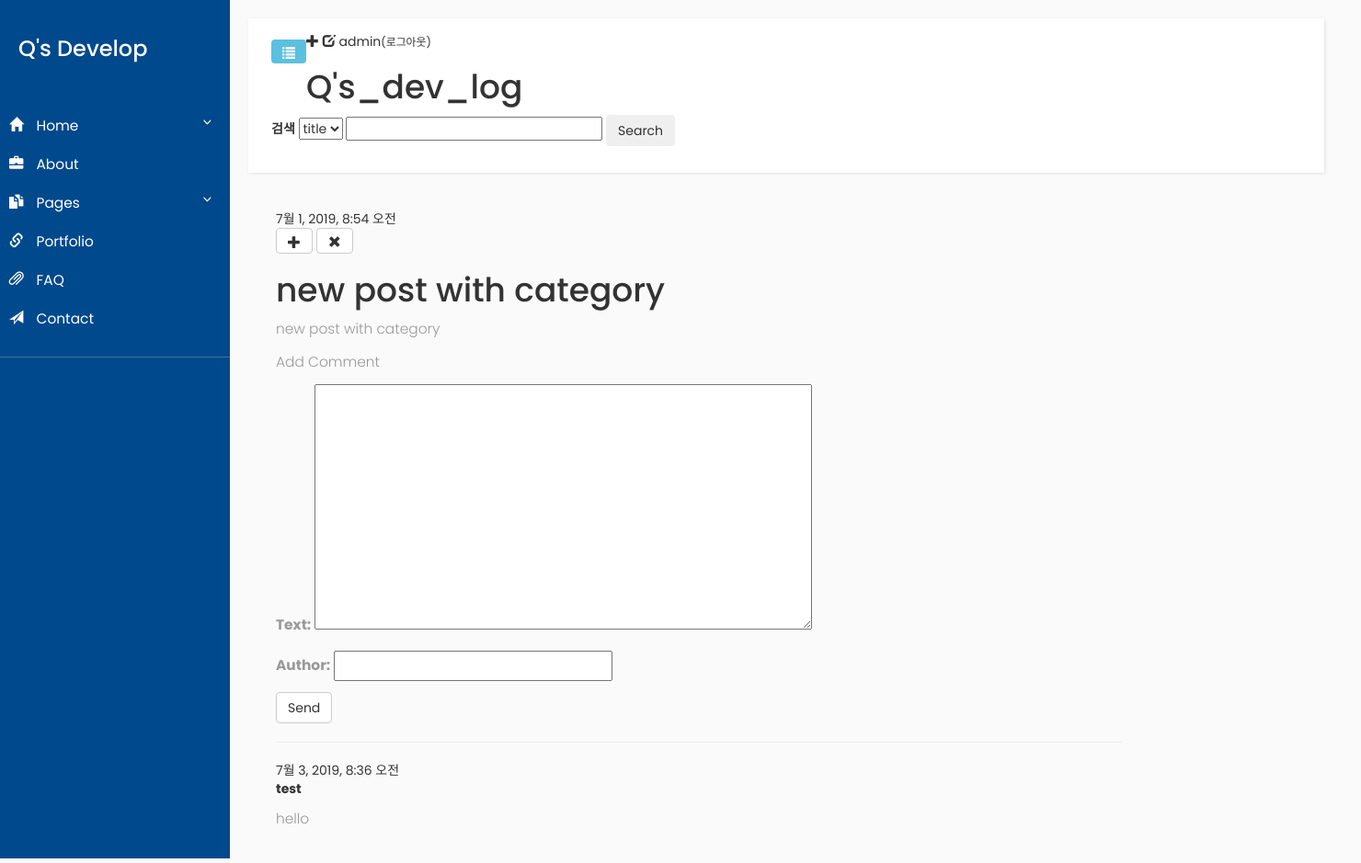
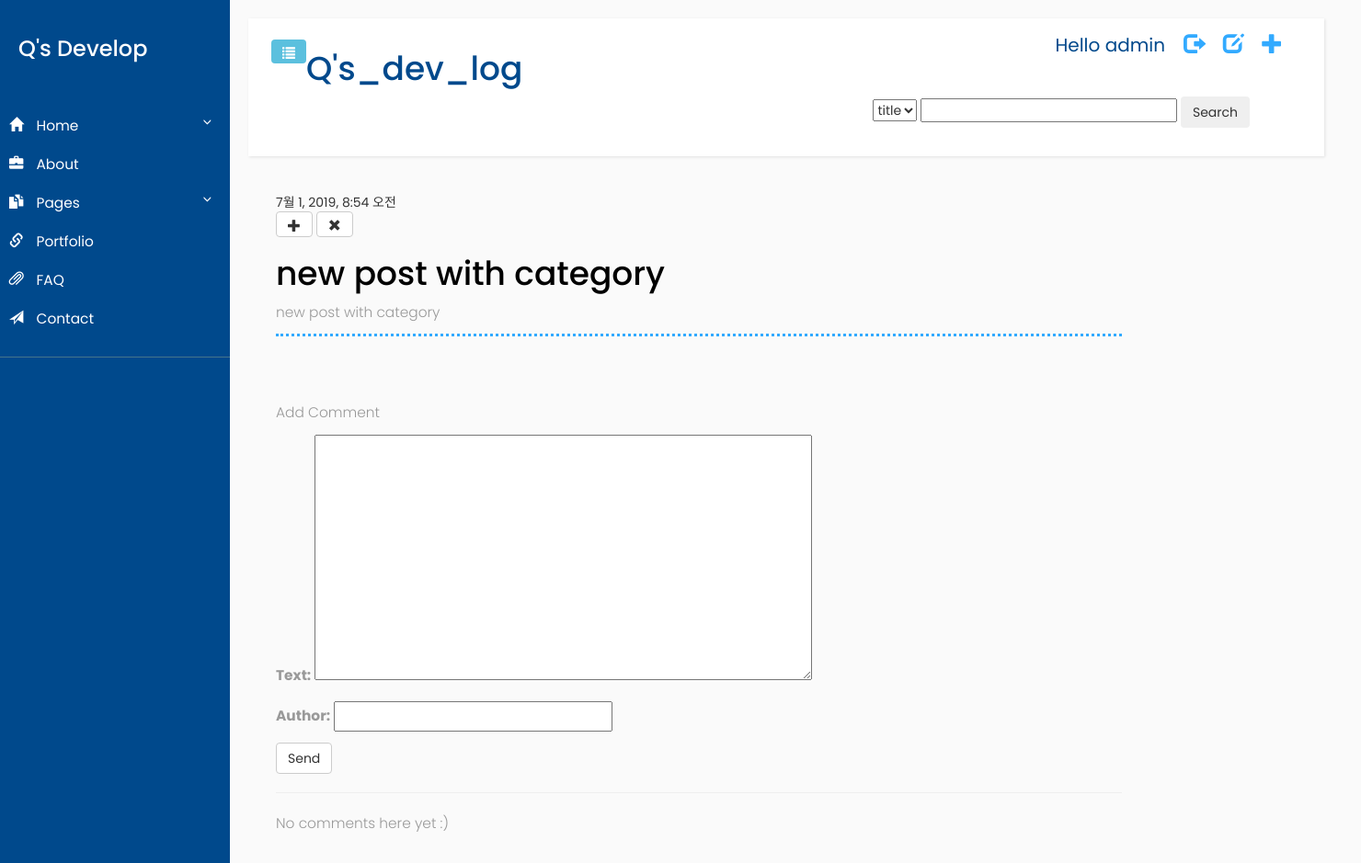
Before and after one commit to HyunQQ/Q-django, a Django app: page /post/2/ in a window 1480 px wide. Shown: the whole page at 92% size. Run offline with Django 3.2, Linux system fonts and the light colour scheme; a user stored in the database is signed in; data comes from the database, SQL or seed files in the repository; both versions use the stored data as it was after the commit; some libraries are stand-ins or nearby versions.

Commit message:
기본 디자인 수정 중

```diff
--- /dev/null
+++ b/blog/static/blog/css/blog_header.css
@@ -0,0 +1,66 @@
+h1 a{
+    color: #00498c;
+    size : 100px;
+}
+
+
+
+.top-menu, .top-menu:hover, .top-menu:visited{
+    color: #32AAFF;
+    float: right;
+    font-size: 17pt;
+    margin-right: 20px;
+}
+
+.userName{
+    float: right;
+    margin-right: 20px;
+    color: #00498c;
+    font-family: inherit;
+    font-size: 20px;
+}
+
+.post{
+
+    position: relative;
+    margin-bottom: 70px;
+    border-color: #32AAFF;
+    border-bottom-style: dotted;
+
+}
+.post:hover{
+    background-color: #d3d3d3;
+}
+
+.post #date{
+
+    color: #828282;
+}
+.post h1{
+    color: #000000;
+}
+.post #contents{
+    text-align: center;
+
+}
+
+.post #category{
+    color: #828282;
+}
+
+.comment{
+    margin: 20px 0px 20px 20px;
+}
+
+.search-box{
+    height:50px;
+
+}
+.search-box-form{
+    float: right;
+    padding-right: 5%;
+}
+
+.add-comment{
+    height: 100px;
+}
--- a/blog/templates/blog/base.html
+++ b/blog/templates/blog/base.html
@@ -9,7 +9,9 @@
         <script src="https://maxcdn.bootstrapcdn.com/bootstrap/3.3.7/js/bootstrap.min.js"></script>
 
         {% load static %}
-        <link rel="stylesheet" href="{% static 'blog/css/blog_main.css'%}">
+        <link rel="stylesheet" href="{% static 'blog/css/blog_frame.css'%}">
+        <link rel="stylesheet" href="{% static 'blog/css/blog_header.css'%}">
+        <link rel="stylesheet" href="{% static 'blog/css/blog_container.css'%}">
         <script>
             $(document).ready(function () {
                 $('#sidebarCollapse').on('click', function () {
@@ -101,9 +103,11 @@
                         {% if user.is_authenticated %}
                         <a href="{% url 'post_new' %}" class="top-menu"><span class="glyphicon glyphicon-plus"></span></a>
                         <a href="{% url 'post_draft_list' %}" class="top-menu"><span class="glyphicon glyphicon-edit"></span></a>
-                        <span class="top-menu">{{ user.username }}<small>(<a href="{% url 'logout' %}">로그아웃</a>)</small></span>
+                        <a href="{% url 'logout' %}" class="top-menu"><span class="glyphicon glyphicon-log-out"></span></a>
+                        <span class="userName">Hello {{ user.username }}</span>
+
                         {% else %}
-                        <a href="{% url 'login' %}" class="top-menu"><span class="glyphicon glyphicon-log-in"></span></a>
+                        <a href="{% url 'login' %}" class="top-menu"><span class="glyphicon glyphicon-log-in"></span></span></a>
                         {% endif %}
                         <h1><a href="http://127.0.0.1:8000/">Q's_dev_log</a></h1>
 
@@ -112,7 +116,7 @@
 
                             <form class="search-box-form" action="{% url 'post_list' %}" method="get">
                                 <!-- <div class='search-box'></div> -->
-                                <label> 검색 </label>
+                                <!-- <label> 검색 </label> -->
                                 <select name ='fd_name' id ="" >
                                     <option value ='title'>title</option>
                                     <option value ='text'>text</option>
--- a/blog/views.py
+++ b/blog/views.py
@@ -22,7 +22,7 @@ def post_list(request):
 
 def post_detail(request, pk):
     post = get_object_or_404(Post, pk=pk) # 위의 4줄과 같은 역할
-    comments = Comment.objects.filter(created_date__lte = timezone.now()).order_by('-created_date')
+    comments = Comment.objects.filter(created_date__lte = timezone.now(), post=post).order_by('-created_date')
 
     if request.method =="POST":
         form = CommentForm(request.POST)
```
Also changed, not shown: blog/static/blog/css/blog.css (deleted, +0 -117 lines), blog/static/blog/css/blog_container.css (added), blog/static/blog/css/blog_frame.css (renamed from blog/static/blog/css/blog_main.css), db.sqlite3.
